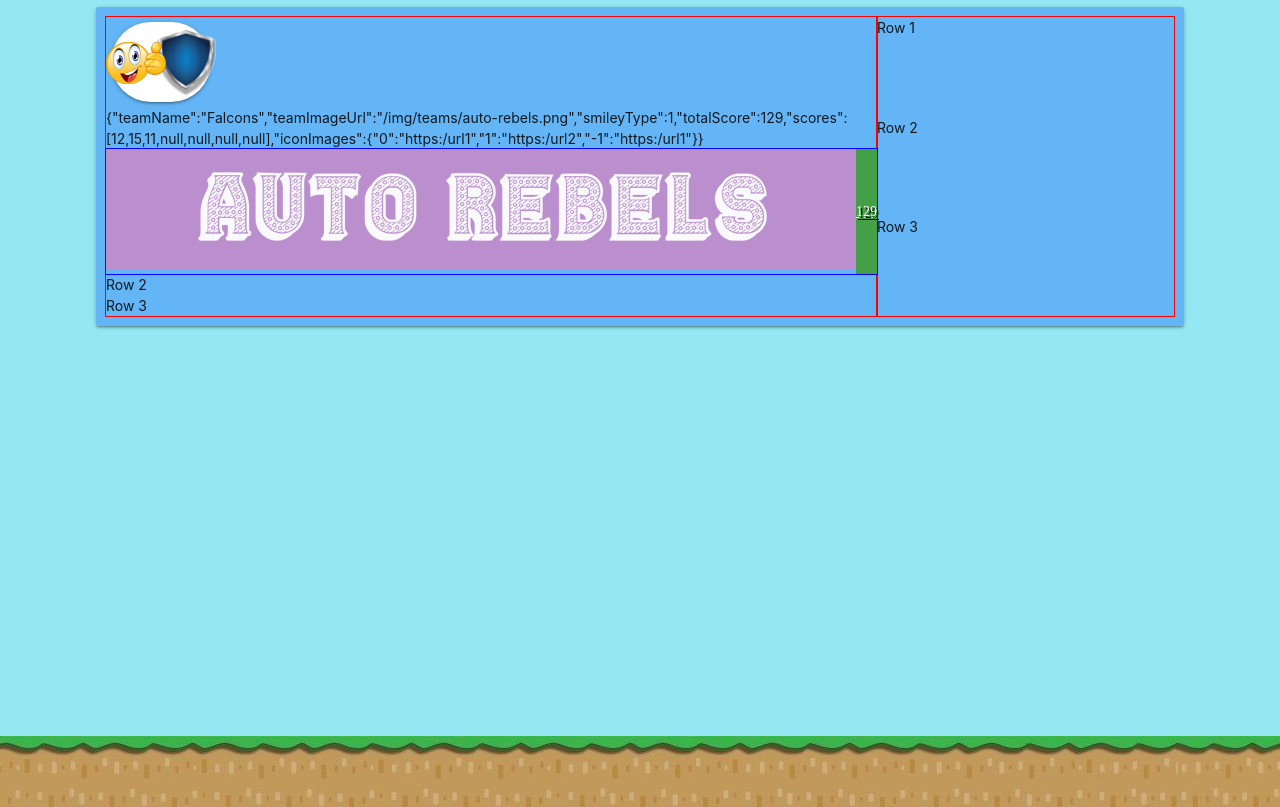
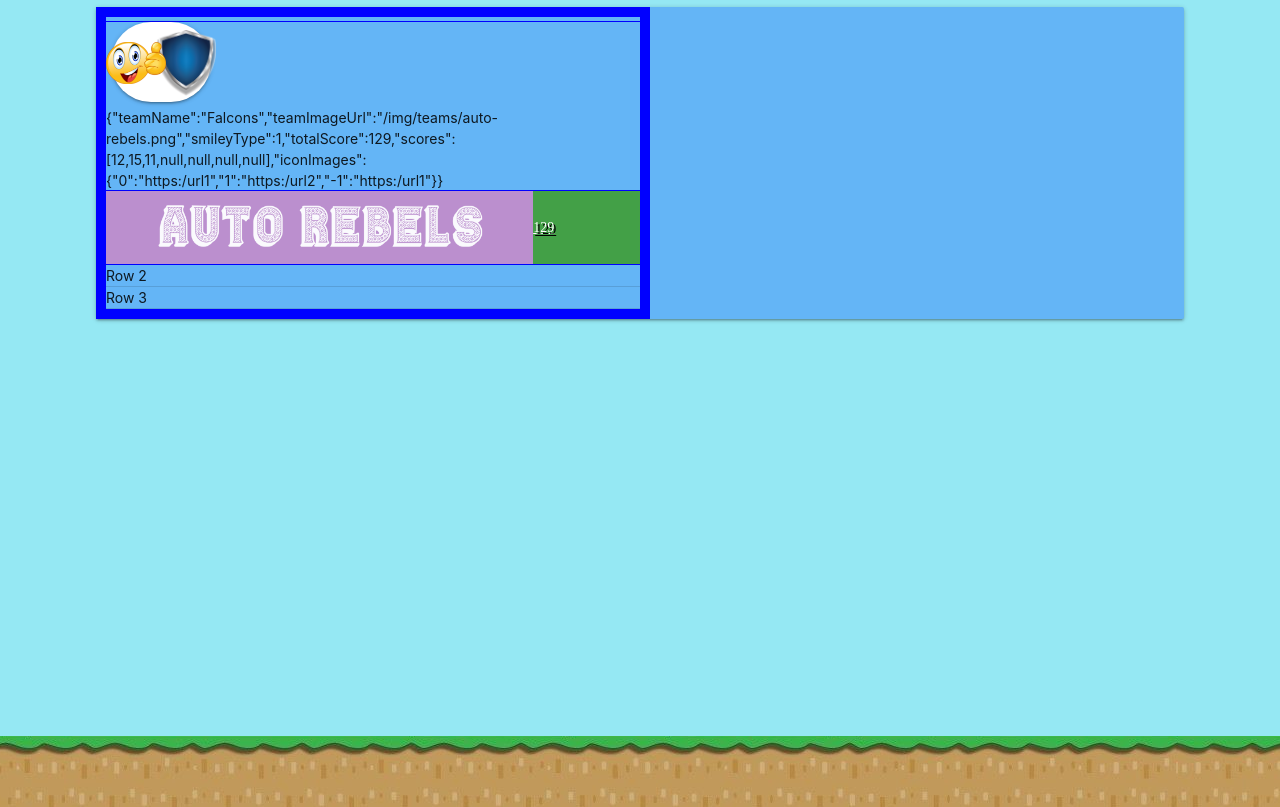
Before and after one commit to MamathaBussa/ps-leaderboard, a React (Create React App) app: page / in a window 1280 px wide. Built offline with nearby package versions, Linux system fonts and the light colour scheme; a web font is replaced by a local one.

Commit message:
design WIP:

```diff
--- a/src/components/AllTeamSummarySlide/index.js
+++ b/src/components/AllTeamSummarySlide/index.js
@@ -15,6 +15,7 @@ class AllTeamsSummarySlide extends Component {
 
     return (
       <div className="AllTeamsSummarySlide card blue lighten-2">
+        <div className="TableWrapper">
           <table>
             <tbody>
               <tr>
@@ -26,15 +27,7 @@ class AllTeamsSummarySlide extends Component {
               <tr>Row 3</tr>
             </tbody>
           </table>
-
-        <table>
-          <tbody>
-            <tr>Row 1</tr>
-            <tr>Row 2</tr>
-            <tr>Row 3</tr>
-          </tbody>
-        </table>
-
+        </div>
       </div>
     )
   }
--- a/src/components/AllTeamSummarySlide/styles.sass
+++ b/src/components/AllTeamSummarySlide/styles.sass
@@ -5,18 +5,22 @@
   flex-direction: row
   // debug
   // outline: 1px blue solid
-  table
-    // dimensions
+  .TableWrapper
     width: 50%
-    // borders
-    border-collapse: collapse
-    // debug
-    outline: 1px red solid
-    tr
-      border: none
-    td
+    //
+    outline: 10px blue solid
+    table
       // dimensions
-      width: 50%
-      // content
-      padding: 0
-      // outline: 1px blue solid
+      // width: 50%
+      // borders
+      border-collapse: collapse
+      // debug
+      outline: 1px red solid
+      tr
+
+      td
+        // dimensions
+        // width: 50%
+        // content
+        padding: 0
+        // outline: 1px blue solid
--- a/src/components/SmileyShieldTeamNameAndScoreCard/styles.sass
+++ b/src/components/SmileyShieldTeamNameAndScoreCard/styles.sass
@@ -1,3 +1,5 @@
 .SmileyShieldTeamNameAndScoreCard
   // out-box
-  position: relative
+  // width: 50%
+  // debug
+  outline: 1px blue solid
--- a/src/components/TeamNameImage/index.js
+++ b/src/components/TeamNameImage/index.js
@@ -1,4 +1,5 @@
 import React, {Component} from 'react'
+import './styles.sass'
 
 class TeamNameImage extends Component {
   render() {
--- /dev/null
+++ b/src/components/TeamNameImage/styles.sass
@@ -0,0 +1,7 @@
+.TeamNameImage
+  width: 80%
+  // debug
+  // outline: 2px blue solid
+  img
+    width: 100%
+    height: 100%
```
Lines whose indentation alone changed are shown as unchanged.
